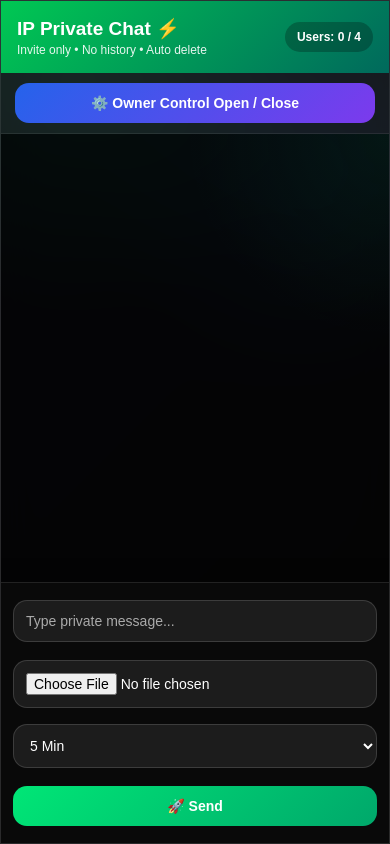
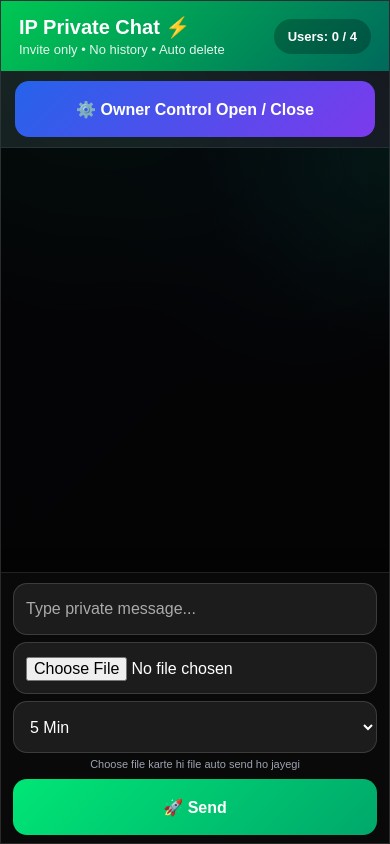
Before and after one commit to Krishna-121-hub/private-chat, a website: page index.html in a window 390 px wide. Drawn offline with nearby package versions, Linux system fonts and the light colour scheme; no server answers.

Commit message:
mobile friendly ui

```diff
--- a/index.html
+++ b/index.html
@@ -7,16 +7,20 @@
   <style>
     * { box-sizing: border-box; }
 
-    body {
+    html, body {
       margin: 0;
+      padding: 0;
       font-family: Arial, sans-serif;
       background:
         radial-gradient(circle at 20% 10%, rgba(0,255,170,0.25), transparent 28%),
         radial-gradient(circle at 80% 20%, rgba(0,140,255,0.22), transparent 30%),
         linear-gradient(135deg, #020617, #000);
       color: white;
-      height: 100vh;
+      height: 100%;
       overflow: hidden;
+    }
+
+    body {
       display: flex;
       justify-content: center;
       align-items: center;
@@ -44,6 +48,7 @@
       justify-content: space-between;
       align-items: center;
       flex-shrink: 0;
+      gap: 10px;
     }
 
     .title {
@@ -63,6 +68,7 @@
       border-radius: 999px;
       font-size: 12px;
       font-weight: bold;
+      white-space: nowrap;
     }
 
     .owner-toggle {
@@ -83,7 +89,7 @@
       background: rgba(255,255,255,0.06);
       border-bottom: 1px solid rgba(255,255,255,0.08);
       flex-shrink: 0;
-      max-height: 310px;
+      max-height: 260px;
       overflow-y: auto;
     }
 
@@ -206,10 +212,13 @@
     }
 
     .composer {
-      padding: 12px;
+      padding: 10px;
       background: rgba(10,10,10,0.96);
       border-top: 1px solid rgba(255,255,255,0.10);
       flex-shrink: 0;
+      display: flex;
+      flex-direction: column;
+      gap: 6px;
     }
 
     .composer-grid {
@@ -220,12 +229,20 @@
 
     .action-grid {
       display: grid;
-      grid-template-columns: 1fr 1fr;
+      grid-template-columns: 1fr;
       gap: 8px;
     }
 
     .file-btn {
       background: linear-gradient(135deg, #2563eb, #7c3aed);
+    }
+
+    .file-note {
+      font-size: 11px;
+      color: #9ca3af;
+      margin-top: -2px;
+      margin-bottom: 2px;
+      text-align: center;
     }
 
     img.chat-img {
@@ -246,15 +263,82 @@
     }
 
     @media (max-width: 520px) {
-      body { padding: 0; }
+      body {
+        padding: 0;
+        align-items: stretch;
+      }
+
       .app {
-        height: 100vh;
+        height: 100dvh;
+        max-width: 100%;
         border-radius: 0;
       }
-      .row, .composer-grid, .action-grid {
+
+      .header {
+        padding: 14px 18px;
+      }
+
+      .title {
+        font-size: 20px;
+      }
+
+      .status {
+        font-size: 13px;
+      }
+
+      .pill {
+        font-size: 13px;
+        padding: 10px 14px;
+      }
+
+      .owner {
+        max-height: 230px;
+      }
+
+      .row {
         grid-template-columns: 1fr;
       }
-      .msg { max-width: 88%; }
+
+      #messages {
+        padding: 12px;
+      }
+
+      .msg {
+        max-width: 88%;
+      }
+
+      .composer {
+        padding: 10px 12px 8px;
+        gap: 7px;
+      }
+
+      .composer-grid {
+        display: grid;
+        grid-template-columns: 1fr;
+        gap: 7px;
+      }
+
+      .action-grid {
+        display: grid;
+        grid-template-columns: 1fr;
+        gap: 7px;
+      }
+
+      input, select, button {
+        min-height: 52px;
+        font-size: 16px;
+        margin: 0;
+      }
+
+      #fileInput {
+        min-height: 52px;
+        padding-top: 14px;
+      }
+
+      button {
+        min-height: 56px;
+        font-size: 16px;
+      }
     }
   </style>
 </head>
@@ -296,11 +380,11 @@
 
   <div id="typingStatus"></div>
 
-  <div class="composer" style="display:flex; flex-direction:column; gap:8px;">
-<input id="msg" style="width:100%;" placeholder="Type private message..." oninput="handleTyping()" onkeydown="handleEnter(event)">
+  <div class="composer">
+    <input id="msg" placeholder="Type private message..." oninput="handleTyping()" onkeydown="handleEnter(event)">
 
-    <div class="composer-grid" style="display:flex; flex-direction:column; gap:6px;">
-      <input id="fileInput" type="file" onchange="sendFile()" style="width:100%;">
+    <div class="composer-grid">
+      <input id="fileInput" type="file" onchange="sendFile()">
       <select id="timer">
         <option value="60000">1 Min</option>
         <option value="300000" selected>5 Min</option>
@@ -308,7 +392,9 @@
       </select>
     </div>
 
-    <div class="action-grid" style="display:flex; flex-direction:column; gap:6px;">
+    <div class="file-note">Choose file karte hi file auto send ho jayegi</div>
+
+    <div class="action-grid">
       <button onclick="sendMessage()">🚀 Send</button>
     </div>
   </div>
@@ -361,7 +447,7 @@ function sendMessage() {
 
 function handleEnter(e) {
   if (e.key === "Enter") {
-    if (e.shiftKey) return; // shift+enter = new line
+    if (e.shiftKey) return;
     e.preventDefault();
     sendMessage();
   }
@@ -372,10 +458,15 @@ function sendFile() {
   const file = fileInput.files[0];
   const deleteTime = document.getElementById("timer").value;
 
-  if (!joined) return alert("First join room");
-  if (!file) return alert("Please select a file");
+  if (!joined) {
+    fileInput.value = "";
+    return alert("First join room");
+  }
+
+  if (!file) return;
 
   if (file.size > MAX_FILE_SIZE) {
+    fileInput.value = "";
     return alert("File size must be under 5 MB");
   }
 
```
